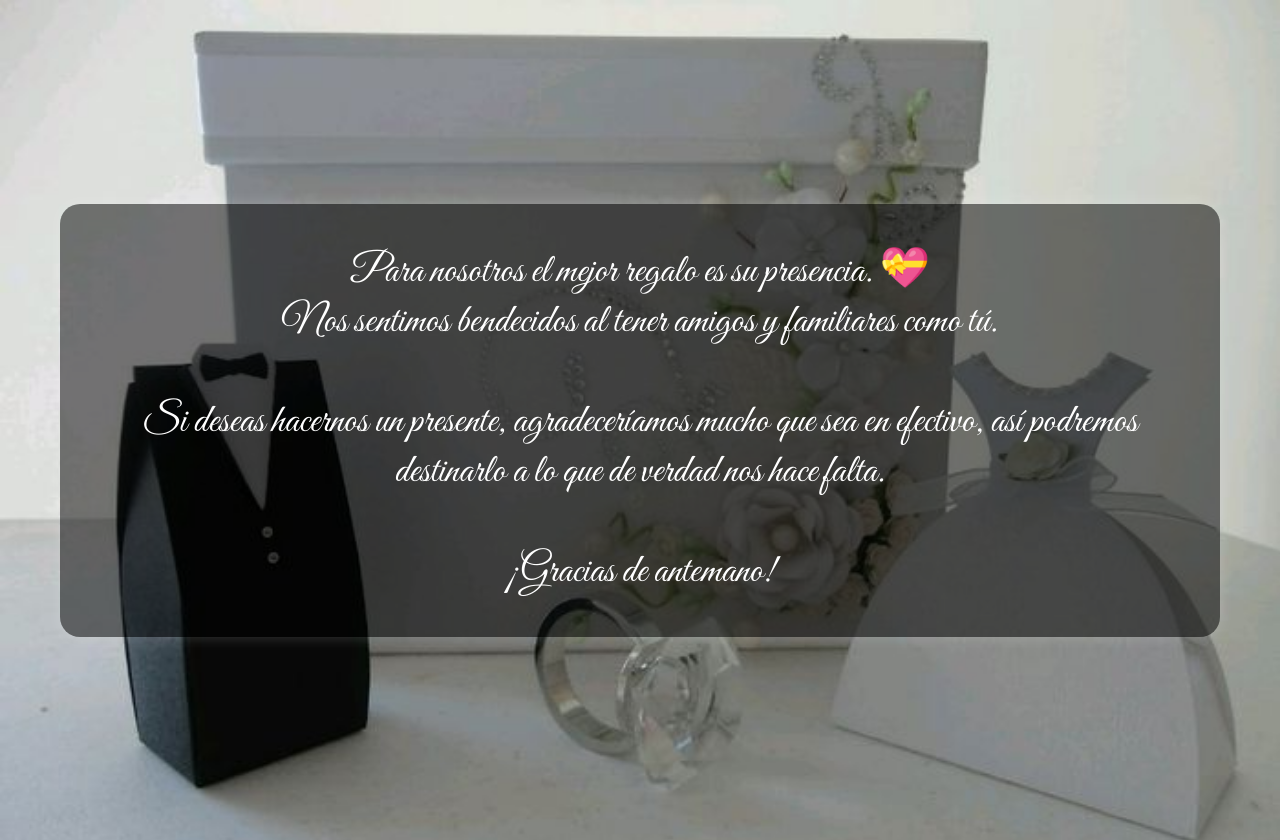
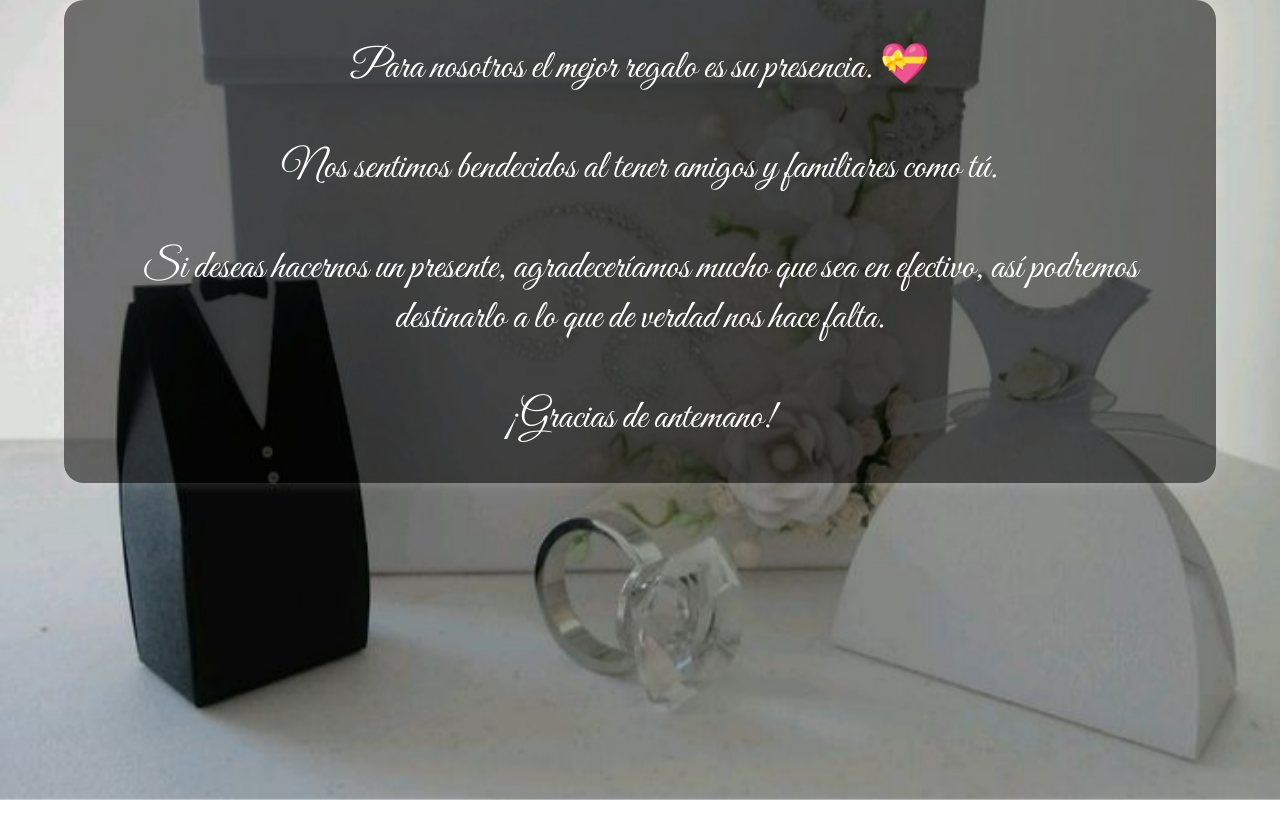
Before and after one commit to TobiStarkV/invitacion-boda, a plain HTML site: page mesa.html in a window 1280 px wide. After the commit the page ends 800 px from the top, so only its background shows below. Drawn offline with Linux system fonts and the light colour scheme.

Commit message:
actualización mesa.html 3

```diff
--- a/mesa.html
+++ b/mesa.html
@@ -7,26 +7,31 @@
   <link rel="preconnect" href="https://fonts.googleapis.com" />
   <link rel="preconnect" href="https://fonts.gstatic.com" crossorigin />
   <link href="https://fonts.googleapis.com/css2?family=Great+Vibes&display=swap" rel="stylesheet"/>
+
   <style>
+    * {
+      box-sizing: border-box;
+    }
+
     html, body {
       margin: 0;
       padding: 0;
       height: 100%;
-      background: url('mesaImagen.jpg') no-repeat center center fixed;
-      background-size: cover;
+      width: 100%;
       font-family: 'Great Vibes', cursive;
-      display: flex;
-      align-items: center;
-      justify-content: center;
       color: white;
       text-align: center;
-      padding: 20px;
+      overflow: hidden;
     }
 
-    h1 {
-      font-size: 3rem;
-      color: white;
-      text-shadow: 2px 2px 8px rgba(0, 0, 0, 0.5);
+    .fondo-img {
+      position: fixed;
+      top: 0;
+      left: 0;
+      width: 100vw;
+      height: 100vh;
+      object-fit: cover;
+      z-index: -1;
     }
 
     .mensaje {
@@ -36,6 +41,7 @@
       box-shadow: 0 0 15px rgba(255, 255, 255, 0.2);
       font-size: 2.5rem;
       max-width: 90%;
+      margin: auto;
     }
 
     @media (max-width: 600px) {
@@ -43,19 +49,17 @@
         font-size: 1.8rem;
         padding: 20px;
       }
-
-      h1 {
-        font-size: 2rem;
-      }
     }
   </style>
 </head>
 <body>
+  <img src="mesaImagen.jpg" alt="Fondo Mesa de Regalos" class="fondo-img" />
+
   <div class="mensaje">
-    Para nosotros el mejor regalo es su presencia. 💝<br>
+    Para nosotros el mejor regalo es su presencia. 💝<br><br>
     Nos sentimos bendecidos al tener amigos y familiares como tú.<br><br>
     Si deseas hacernos un presente, agradeceríamos mucho que sea en efectivo, así podremos destinarlo a lo que de verdad nos hace falta.<br><br>
-    ¡Gracias de antemano!
+    ¡Gracias de antemano!
   </div>
 </body>
 </html>
```
